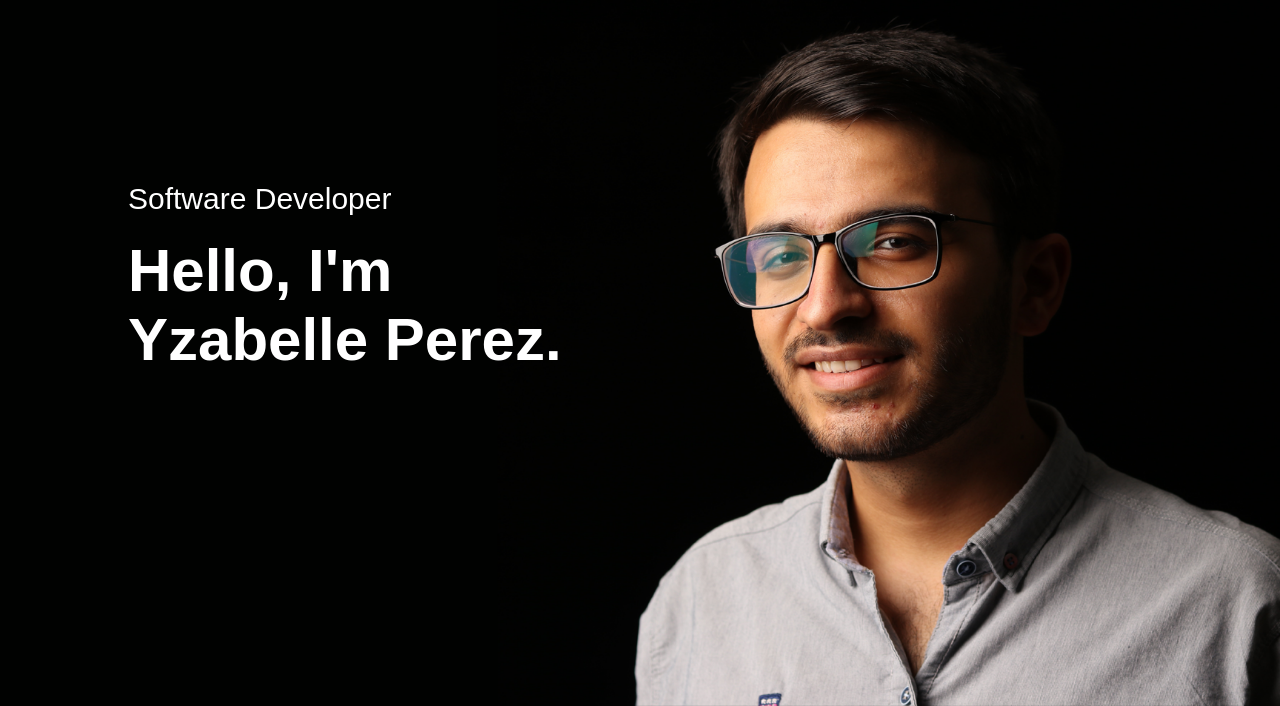
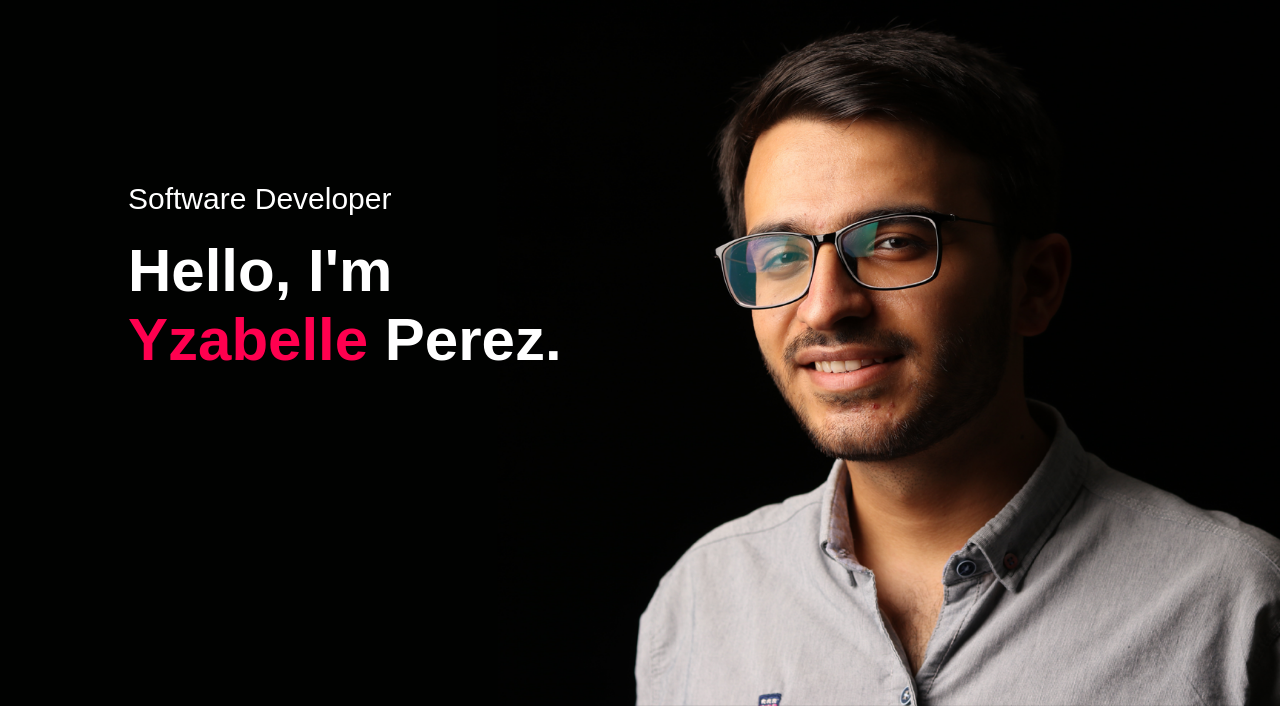
Before and after one commit to perezyzabelle/perezyzabelle.github.io, a plain HTML site: page index.html in a window 1280 px wide. Shown: the part 94-800 px from the top of the page. Drawn offline with Linux system fonts and the light colour scheme.

Commit message:
fixed text formating

```diff
--- a/index.html
+++ b/index.html
@@ -21,7 +21,7 @@
             </nav>
             <div class="header-text">
                 <p>Software Developer</p>
-                <h1>Hello, I'm <br> Yzabelle Perez.</h1>
+                <h1>Hello, I'm <br> <span>Yzabelle</span> Perez.</h1>
             </div>
         </div>
 
```
